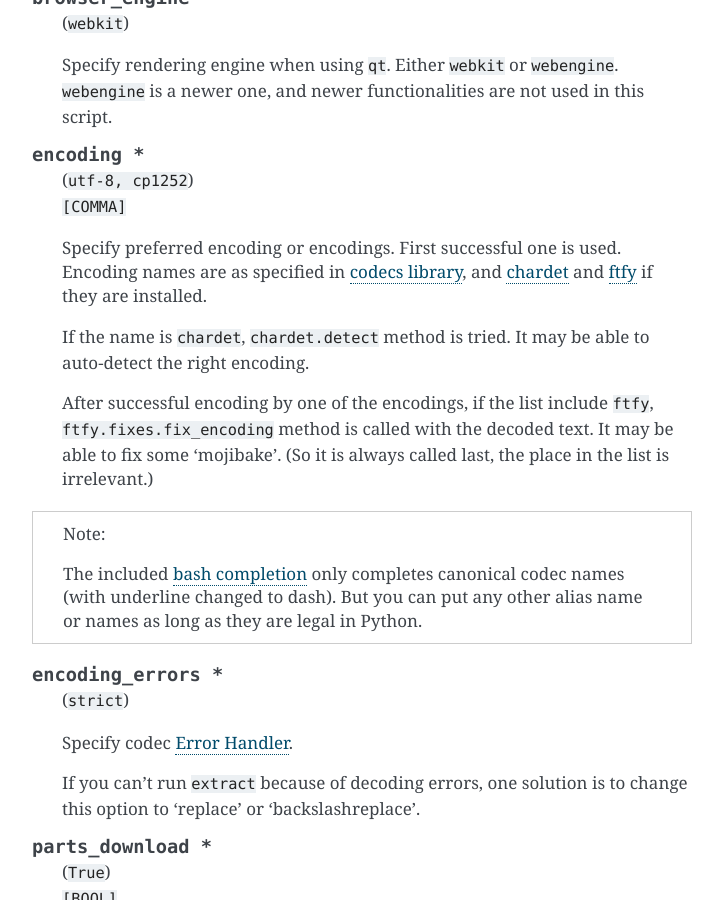
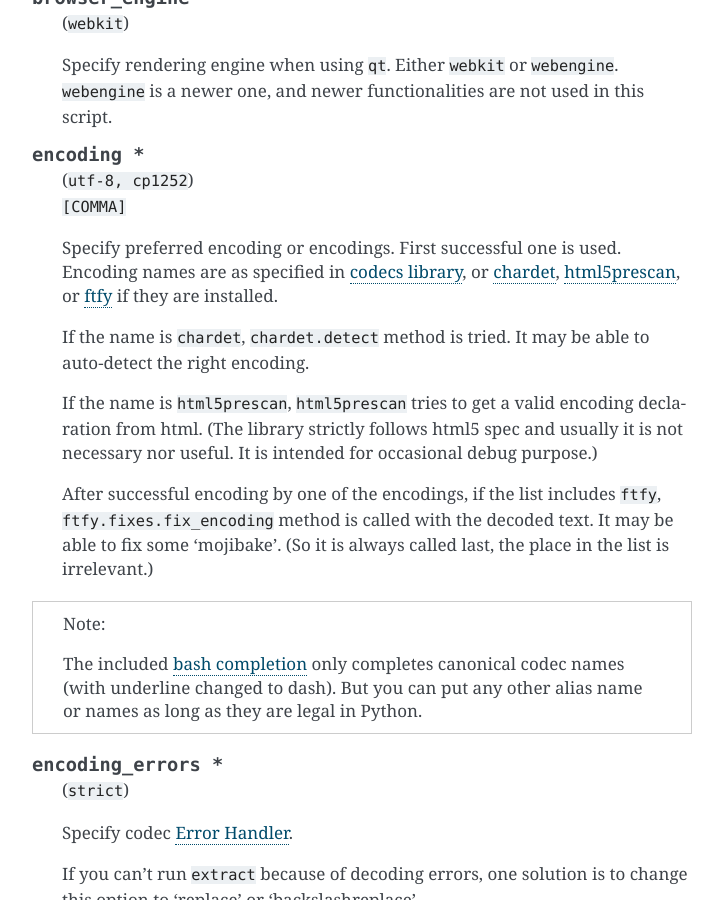
Before and after one commit to openandclose/tosixinch, a Sphinx documentation site: the page built from docs/options.rst, in a window 1280 px wide and 900 px high, scrolled down 1156 px. Shown: the whole window, without its empty margins (388-1111 px from the left). Built offline with Sphinx 7.4.7, drawn with Linux system fonts in a browser that asks for light colours.

Commit message:
Add 'html5prescan' encoding option [API]

```diff
--- a/CHANGELOG.rst
+++ b/CHANGELOG.rst
@@ -14,6 +14,10 @@ Unreleased
   (if it has a path segment more than 255 characters),
   the url is hashed,
   and the filename now takes '_htmls/_hash/<sha1-hexdigit>' form.
+
+**Add:**
+
+* Add 'html5prescan' encoding option
 
 **Fix:**
 
--- a/docs/intro.rst
+++ b/docs/intro.rst
@@ -321,7 +321,9 @@ URL strings can be pre-processed by regular expressions
 before mainline processing. `URL replace <topics.html#urlreplace>`__.
 
 You can specify multiple encodings for documents,
-including ``chardet`` auto detection and ``ftfy`` UTF-8 encoding fix.
+including ``chardet`` auto detection,
+``html5prescan`` encoding declaration parser,
+and ``ftfy`` UTF-8 encoding fix.
 `option: encoding <options.html#confopt-encoding>`__.
 
 The script has very basic Qt web rendering functions (``webkit`` or ``webengine``).
--- a/docs/options.rst
+++ b/docs/options.rst
@@ -77,14 +77,20 @@ General Section
     First successful one is used.
     Encoding names are as specified in
     `codecs library <https://docs.python.org/3/library/codecs.html#standard-encodings>`__,
-    and `chardet <https://chardet.readthedocs.io/en/latest/index.html>`__
-    and `ftfy <https://ftfy.readthedocs.io/en/latest/>`__ if they are installed.
+    or `chardet <https://chardet.readthedocs.io/en/latest/index.html>`__,
+    `html5prescan <https://github.com/openandclose/html5prescan>`__,
+    or `ftfy <https://ftfy.readthedocs.io/en/latest/>`__ if they are installed.
 
     If the name is ``chardet``, ``chardet.detect`` method is tried.
     It may be able to auto-detect the right encoding.
 
+    If the name is ``html5prescan``, ``html5prescan`` tries to get
+    a valid encoding declaration from html.
+    (The library strictly follows html5 spec and usually it is not necessary nor useful.
+    It is intended for occasional debug purpose.)
+
     After successful encoding by one of the encodings,
-    if the list include ``ftfy``,
+    if the list includes ``ftfy``,
     ``ftfy.fixes.fix_encoding`` method is called with the decoded text.
     It may be able to fix some 'mojibake'.
     (So it is always called last, the place in the list is irrelevant.)
```
Also changed, not shown: 2 other files.
